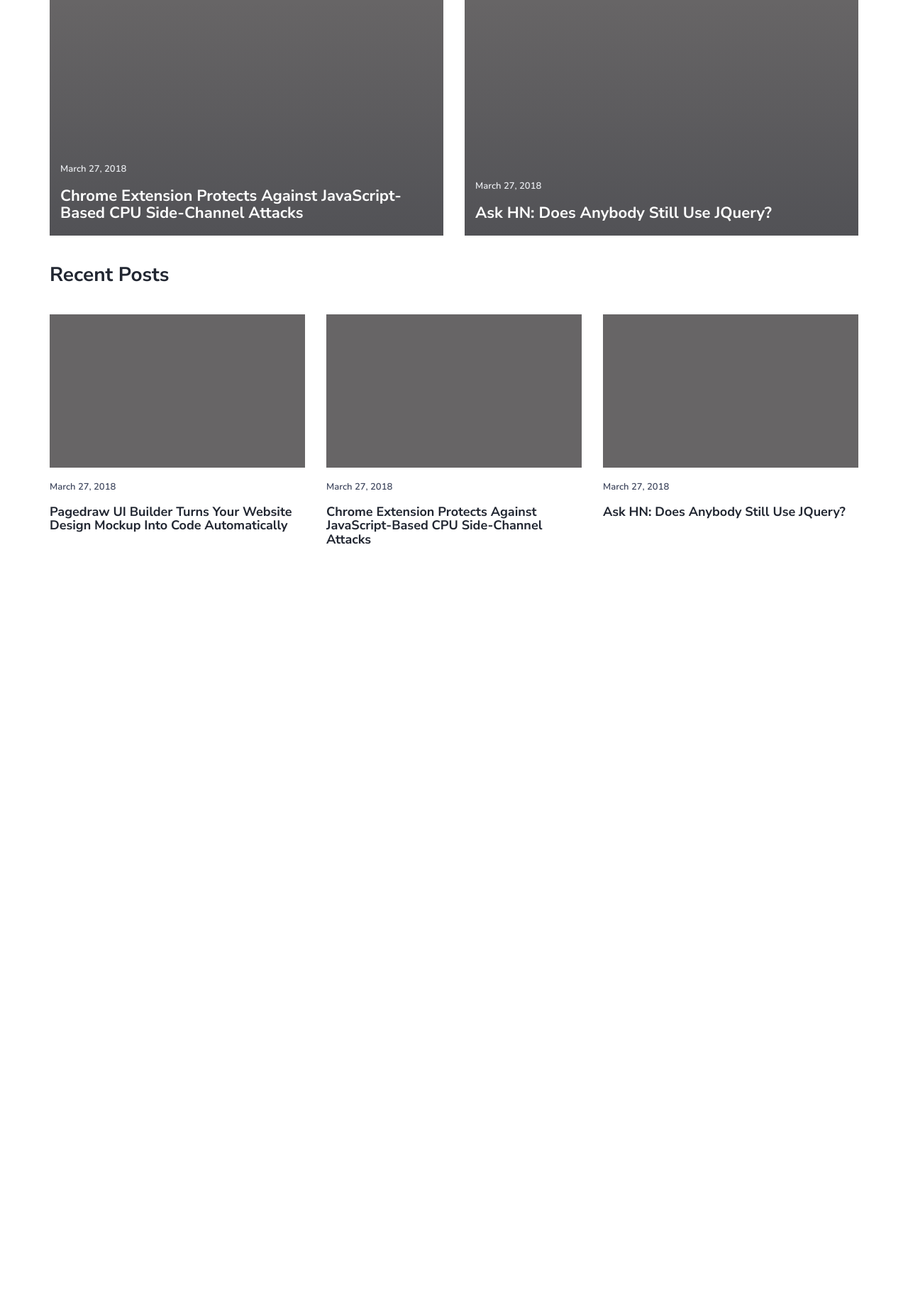
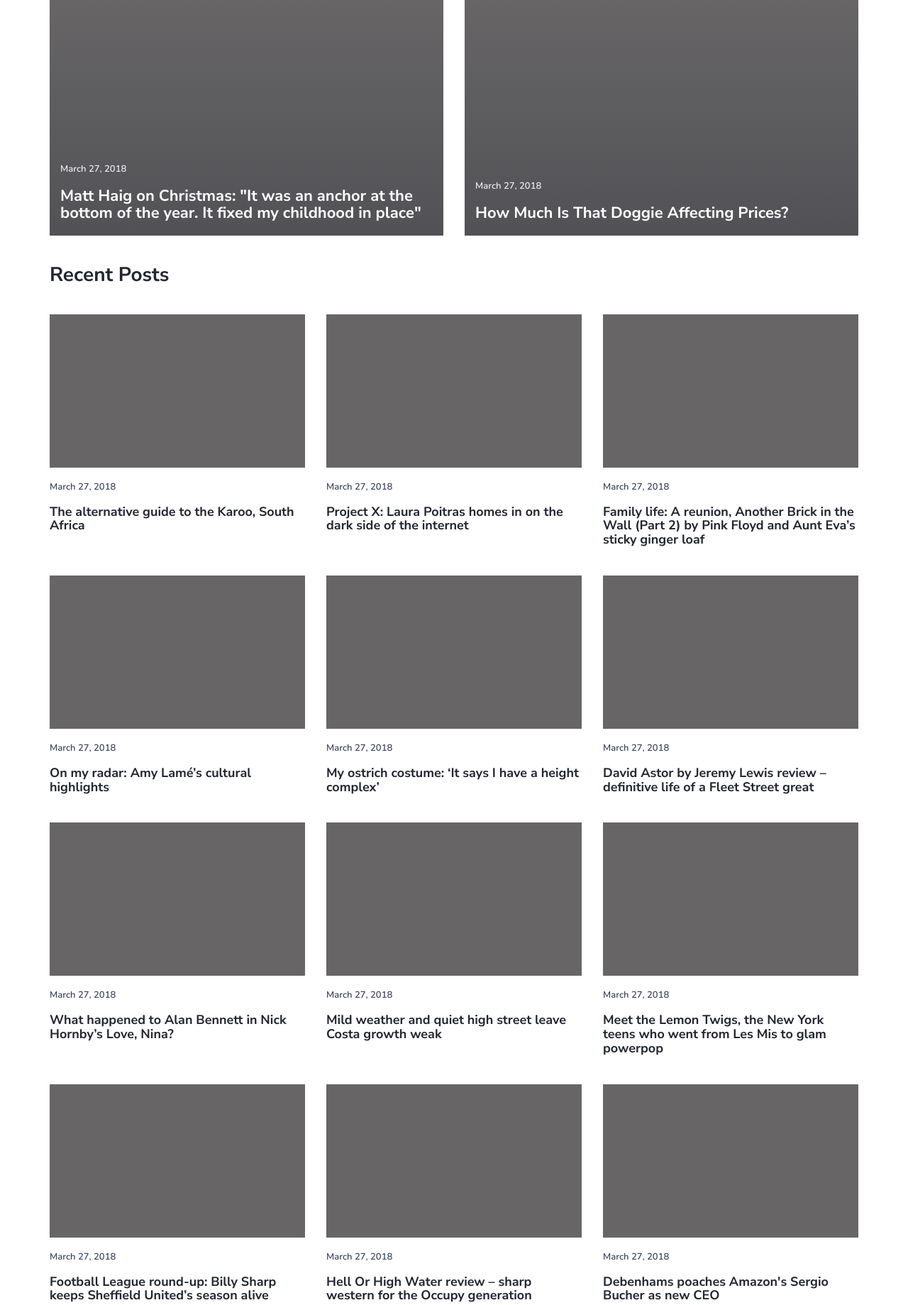
Before and after one commit to evijit/NIPS_Demo, a Flask app: page / in a window 1280 px wide. Shown: the part 111-1950 px from the top of the page at 71% size. Before the commit the page ends 878 px from the top, so only its background shows below. Run offline with Flask 2, Linux system fonts and the light colour scheme; some libraries are stand-ins or nearby versions.

Commit message:
proper homepage. bug fixed

```diff
--- a/app.py
+++ b/app.py
@@ -159,9 +159,36 @@
 			pass
 	return text_list, name_list
 
+
+def create_indexPass():
+	headline_text_list = []
+	url_text_list = []
+	for id in range(2, 20):
+		file_name = "./static/data/dummy/Guardian/Article_{}.json".format(str(id))
+		url_text = '"/Guardian/Article_{}"'.format(str(id))
+		url_text_list.append(url_text)
+		data = json.load(open(file_name,"r"))
+		for d in data:
+			if d["sectionId"] == "-1":
+				headline_text_list.append(str(d["text"]))
+
+	for id in range(2, 4):
+		file_name = "./static/data/dummy/NYT/Article_{}.json".format(str(id))
+		url_text = '"/NYT/Article_{}"'.format(str(id))
+		url_text_list.append(url_text)
+		data = json.load(open(file_name,"r"))
+		for d in data:
+			if d["sectionId"] == "-1":
+				headline_text_list.append(str(d["text"]))
+
+	print(url_text_list)
+	print(headline_text_list)
+	return headline_text_list, url_text_list
+
 @app.route("/")
 def main():
-	return render_template('index.html')
+	headline_text_list, url_text_list = create_indexPass()
+	return render_template('index.html', indexPass=zip(headline_text_list, url_text_list))
 
 @app.route("/<variable1>/Article_<variable2>")
 def article(variable1, variable2):
@@ -216,7 +243,7 @@
 		json.dump(data, fp)
 
 
-@app.route("/<variable1>/Article_<variable>", methods=['POST'])
+@app.route("/<variable1>/Article_<variable2>", methods=['POST'])
 def new_comment(variable1, variable2):
 	article_json_path = "./static/data/dummy/" + str(variable1) + "/Article_" + str(variable2)+".json"
 	comment_json_path = "./static/data/dummy/" + str(variable1) + "/Comment_" + str(variable2)+".json"
@@ -266,7 +293,7 @@
 	new_comment["comment"] = comment
 	new_comment["authorName"] = name
 	new_comment["authorId"] = 100
-	new_comment["authorAvatarUrl"] = "./static/img/jon_snow.png"
+	new_comment["authorAvatarUrl"] = "/static/img/user.png"
 
 	# find position and insert
 	insert_comment_to_json(comment_json_path, new_comment, para_id_list)
@@ -293,9 +320,12 @@
 	return render_template('post.html', toPass=zip(id_list,para_text_list),  all_comment_text=comments)
 
 
+
+
 @app.route("/index")
 def index():
-	return render_template('index.html')
+	headline_text_list, url_text_list = create_indexPass()
+	return render_template('index.html', indexPass=zip(headline_text_list, url_text_list))
 
 @app.route('/', methods=['POST'])
 def my_form_post():
--- a/templates/index.html
+++ b/templates/index.html
@@ -86,12 +86,12 @@
                 <!-- post -->
                 <div class="col-md-6">
                     <div class="post post-thumb">
-                        <a class="post-img" href="{{ url_for('NYT/Article_1') }}"><img src="/static/img/post.jpg" alt=""></a>
+                        <a class="post-img" href="{{ url_for('article', variable1 ='Guardian', variable2='1') }}"><img src="/static/img/post.jpg" alt=""></a>
                         <div class="post-body">
                             <div class="post-meta">
                                 <span class="post-date">March 27, 2018</span>
                             </div>
-                            <h3 class="post-title"><a href="{{ url_for('NYT/Article_1') }}">Chrome Extension Protects Against JavaScript-Based CPU Side-Channel Attacks</a></h3>
+                            <h3 class="post-title"><a href="{{ url_for('article', variable1='Guardian', variable2='1') }}">Matt Haig on Christmas: "It was an anchor at the bottom of the year. It fixed my childhood in place"</a></h3>
                         </div>
                     </div>
                 </div>
@@ -100,12 +100,13 @@
                 <!-- post -->
                 <div class="col-md-6">
                     <div class="post post-thumb">
-                        <a class="post-img" href="{{ url_for('NYT/Article_2') }}"><img src="/static/img/post.jpg" alt=""></a>
+                        <a class="post-img" href="{{ url_for('article', variable1='NYT', variable2='1') }}"><img src="/static/img/post.jpg" alt=""></a>
                         <div class="post-body">
                             <div class="post-meta">
                                 <span class="post-date">March 27, 2018</span>
                             </div>
-                            <h3 class="post-title"><a href="{{ url_for('NYT/Article_2') }}">Ask HN: Does Anybody Still Use JQuery?</a></h3>
+                            <h3 class="post-title"><a href="{{ url_for('article', variable1='NYT', variable2='1')
+                             }}">How Much Is That Doggie Affecting Prices?</a></h3>
                         </div>
                     </div>
                 </div>
@@ -121,48 +122,29 @@
                     </div>
                 </div>
 
+                {% for headline_text, url_text in indexPass %}
+
                 <!-- post -->
                 <div class="col-md-4">
                     <div class="post">
-                        <a class="post-img" href="{{ url_for('NYT/Article_3') }}"><img src="/static/img/post.jpg" alt=""></a>
+                        <a class="post-img" href={{ url_text }}><img src="/static/img/post.jpg" alt=""></a>
                         <div class="post-body">
                             <div class="post-meta">
                                 <span class="post-date">March 27, 2018</span>
                             </div>
-                            <h3 class="post-title"><a href="{{ url_for('NYT/Article_3') }}">Pagedraw UI Builder Turns Your Website Design Mockup Into Code Automatically</a></h3>
+                            <h3 class="post-title"><a href={{ url_text }}>{{ headline_text }}</a></h3>
                         </div>
                     </div>
                 </div>
                 <!-- /post -->
 
-                <!-- post -->
-                <div class="col-md-4">
-                    <div class="post">
-                        <a class="post-img" href="{{ url_for('Guardian/Article_1') }}"><img src="/static/img/post.jpg" alt=""></a>
-                        <div class="post-body">
-                            <div class="post-meta">
-                                <span class="post-date">March 27, 2018</span>
-                            </div>
-                            <h3 class="post-title"><a href="{{ url_for('Guardian/Article_1') }}">Chrome Extension Protects Against JavaScript-Based CPU Side-Channel Attacks</a></h3>
-                        </div>
-                    </div>
-                </div>
-                <!-- /post -->
+                {% endfor %}
 
-                <!-- post -->
-                <div class="col-md-4">
-                    <div class="post">
-                        <a class="post-img" href="{{ url_for('Guardian/Article_2') }}"><img src="/static/img/post.jpg" alt=""></a>
-                        <div class="post-body">
-                            <div class="post-meta">
-                                <span class="post-date">March 27, 2018</span>
-                            </div>
-                            <h3 class="post-title"><a href="{{ url_for('Guardian/Article_2') }}">Ask HN: Does Anybody Still Use JQuery?</a></h3>
-                        </div>
-                    </div>
-                </div>
-                <!-- /post -->
-                <!-- /post -->
+
+
+
+
+
             </div>
             <!-- /row -->
 
```
